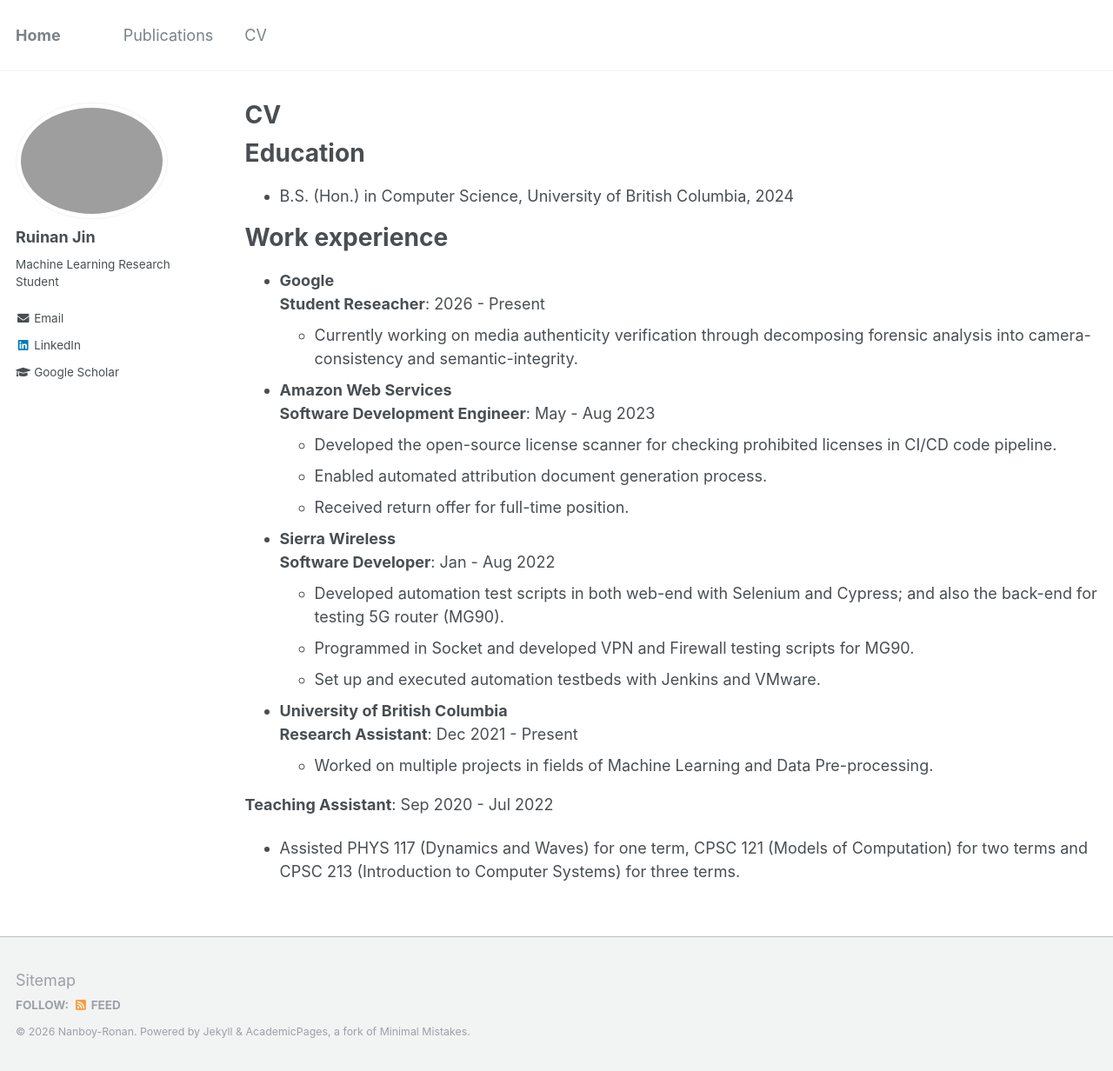
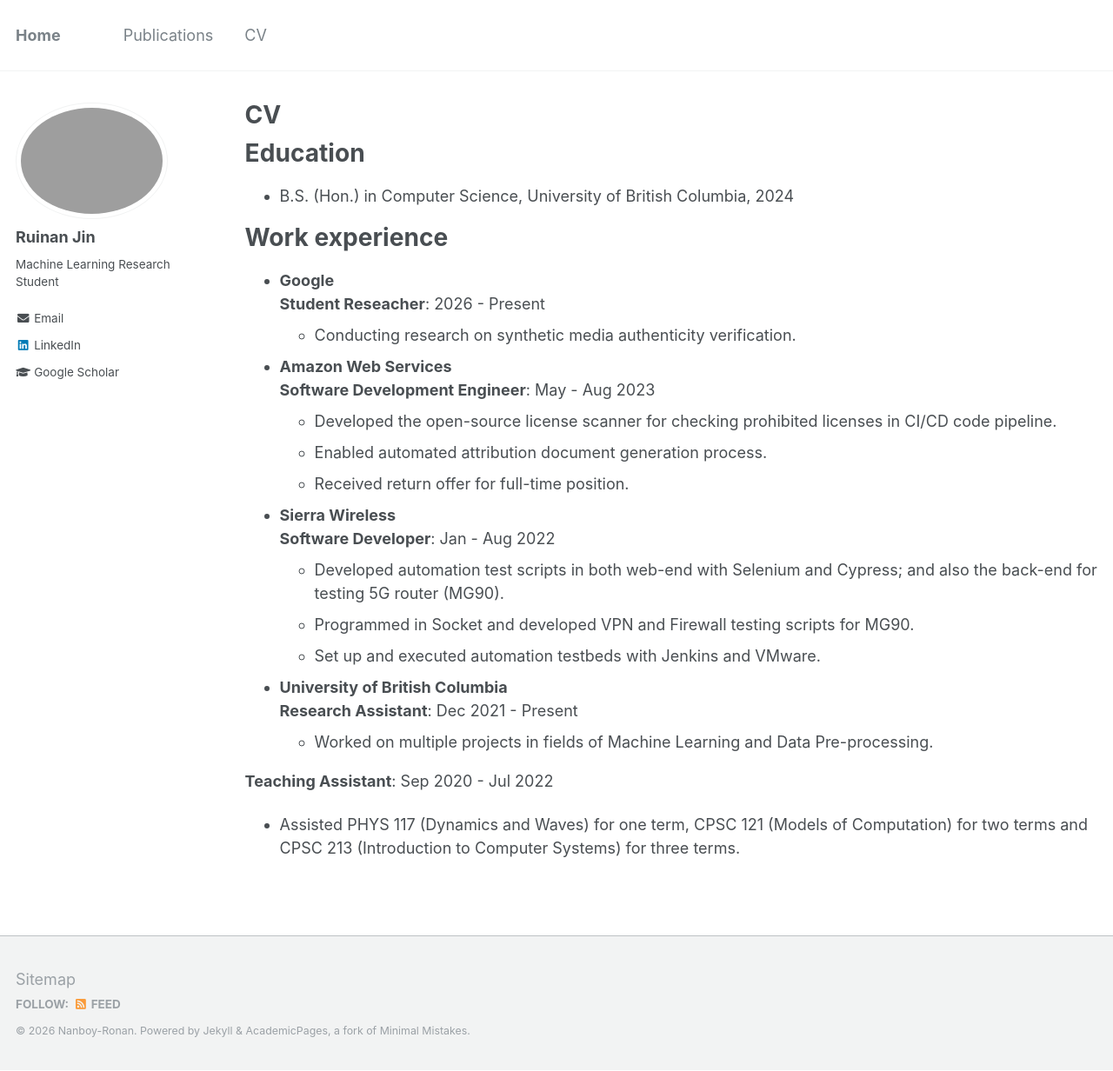
Before and after one commit to Nanboy-Ronan/Personal-Web, a Jekyll site: the page built from _pages/cv.md, in a window 1280 px wide and 1232 px high. Shown: the whole window at 87% size. Built offline with Jekyll 4.4.1, drawn with Linux system fonts in a browser that asks for light colours.

Commit message:
update cv

```diff
--- a/_pages/cv.md
+++ b/_pages/cv.md
@@ -17,7 +17,7 @@ Work experience
 ======
 * **Google** <br />
 **Student Reseacher**: 2026 - Present
-  * Currently working on media authenticity verification through decomposing forensic analysis into camera-consistency and semantic-integrity.
+  * Conducting research on synthetic media authenticity verification.
 
 * **Amazon Web Services** <br />
 **Software Development Engineer**: May - Aug 2023
```
